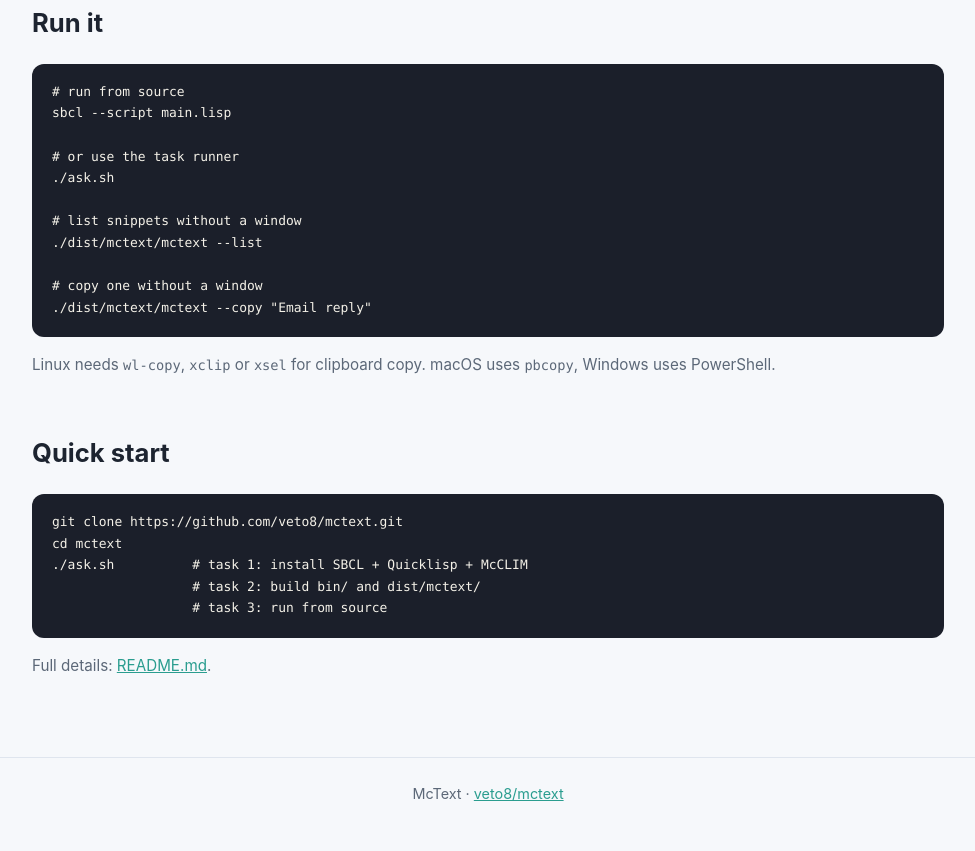
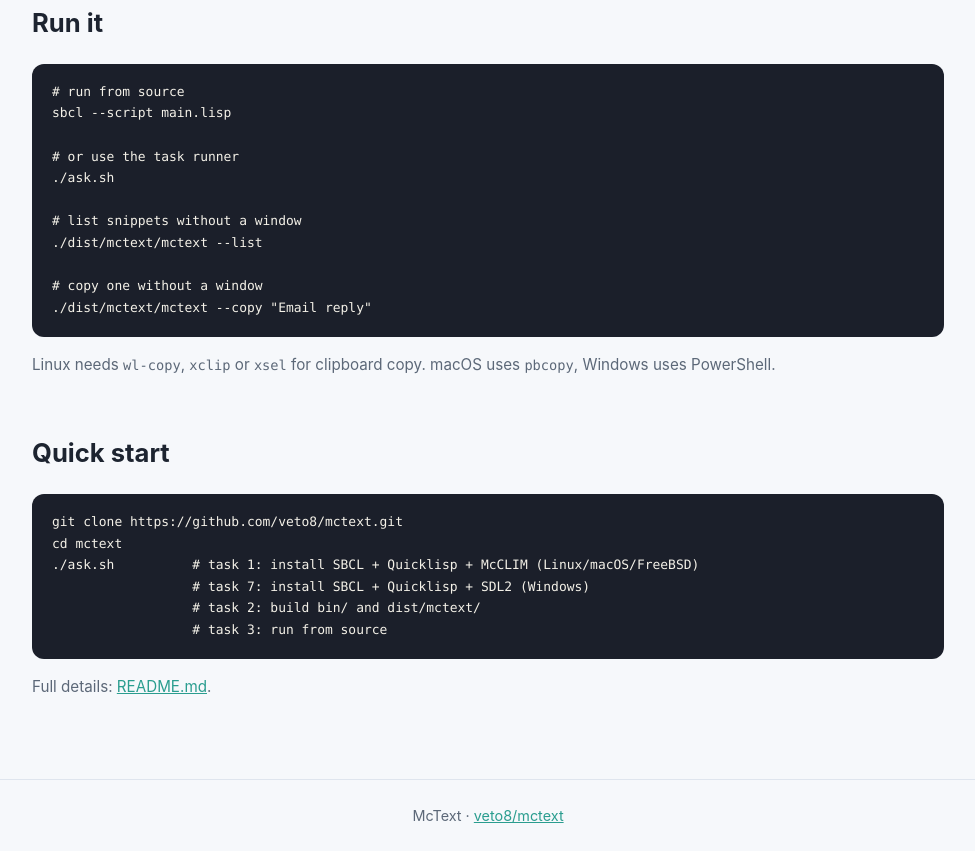
Before and after one commit to myridia/mctext, a plain HTML site: page pages/public/index.html in a window 1280 px wide. Shown: the part 1155-2006 px from the top of the page, without its empty margins (152-1127 px from the left). Before the commit the page ends 1984 px from the top, so only its background shows below. Drawn offline with Linux system fonts and the light colour scheme.

Commit message:
up: .github/workflows/macos.yml .github/workflows/macos_intel.yml AGENTS.md README.md ask.d/setup-unix.sh ask.d/setup-windows.sh pages/public/index.html

```diff
--- a/pages/public/index.html
+++ b/pages/public/index.html
@@ -95,7 +95,8 @@ sbcl --script main.lisp
       <h2>Quick start</h2>
       <pre><code>git clone https://github.com/veto8/mctext.git
 cd mctext
-./ask.sh          # task 1: install SBCL + Quicklisp + McCLIM
+./ask.sh          # task 1: install SBCL + Quicklisp + McCLIM (Linux/macOS/FreeBSD)
+                  # task 7: install SBCL + Quicklisp + SDL2 (Windows)
                   # task 2: build bin/ and dist/mctext/
                   # task 3: run from source</code></pre>
       <p class="hint">Full details: <a href="https://github.com/veto8/mctext#readme">README.md</a>.</p>
```
Also changed, not shown: 7 other files.
